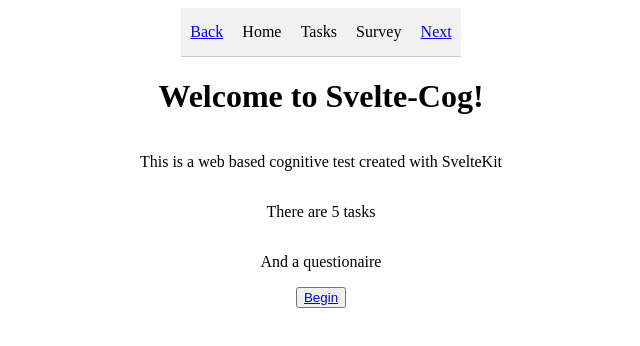
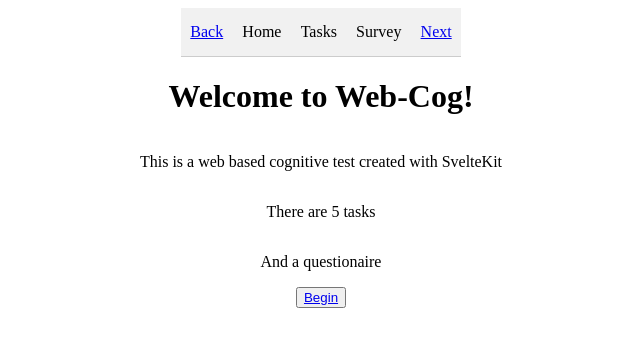
Before and after one commit to ntnon/svelte-cog, a SvelteKit app: page / in a window 1280 px wide. Shown: the top 346 px of the page, without its empty margins (319-959 px from the left). Built offline with nearby package versions, Linux system fonts and the light colour scheme.

Commit message:
changed from svelte-cog to web-cog

```diff
--- a/src/routes/+page.svelte
+++ b/src/routes/+page.svelte
@@ -1,7 +1,7 @@
 <script lang="ts">
 </script>
 
-<h1>Welcome to Svelte-Cog!</h1>
+<h1>Welcome to Web-Cog!</h1>
 <p>This is a web based cognitive test created with SvelteKit</p>
 <p>There are 5 tasks</p>
 <p>And a questionaire</p>
```
